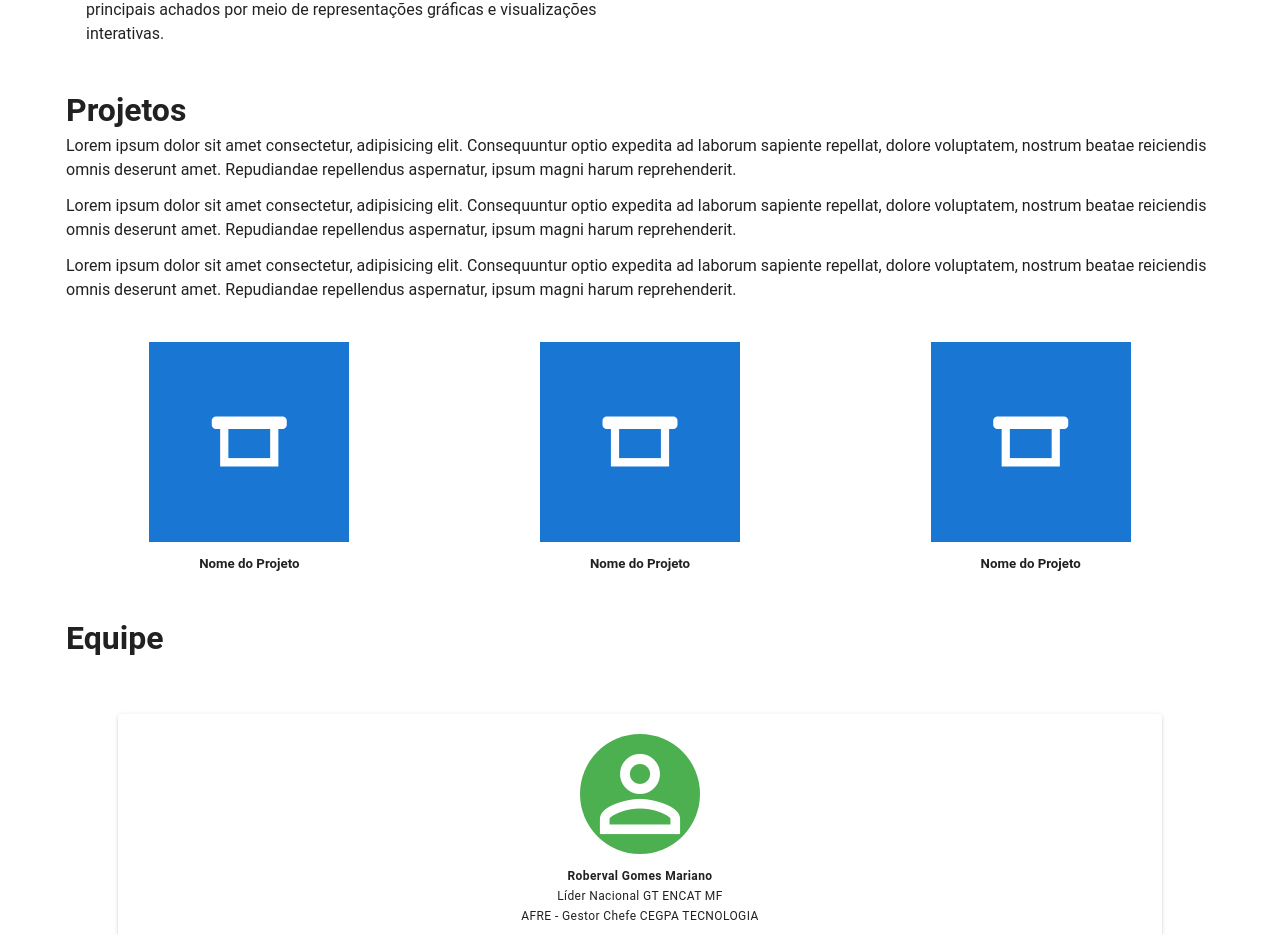
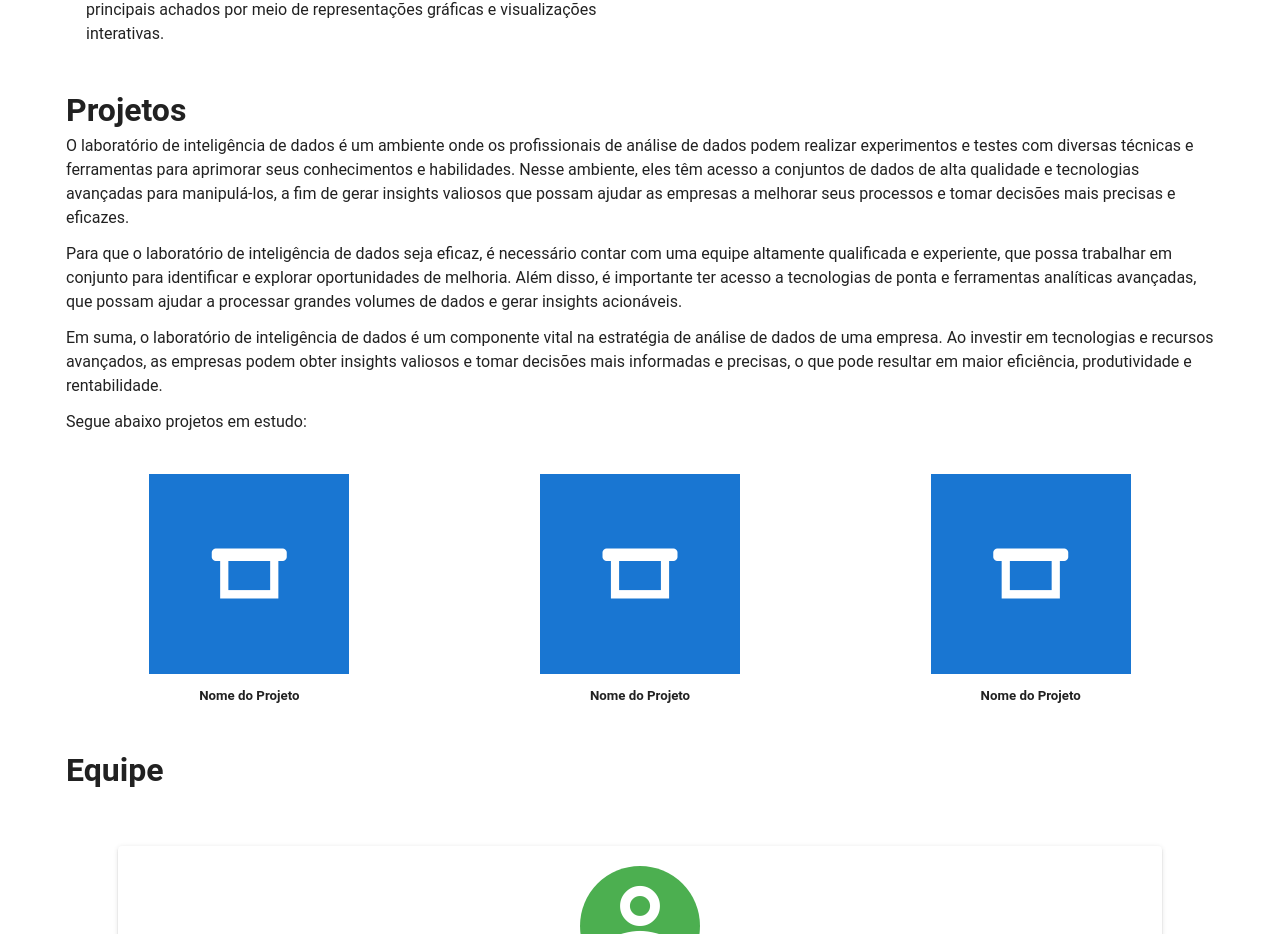
Before and after one commit to Guihumberto/lab-sefaz, a Nuxt app: page / in a window 1280 px wide. Shown: the part 895-1829 px from the top of the page. Built offline with nearby package versions, Linux system fonts and the light colour scheme.

Commit message:
second commit

```diff
--- a/pages/index.vue
+++ b/pages/index.vue
@@ -47,17 +47,17 @@
         <!-- Projetos -->
         <div class="my-10">
             <h1>Projetos</h1>
-            <p>Lorem ipsum dolor sit amet consectetur, adipisicing elit.
-                Consequuntur optio expedita ad laborum sapiente repellat, dolore voluptatem, nostrum beatae reiciendis omnis deserunt amet.
-                Repudiandae repellendus aspernatur, ipsum magni harum reprehenderit.
+            <p>
+                O laboratório de inteligência de dados é um ambiente onde os profissionais de análise de dados podem realizar experimentos e testes com diversas técnicas e ferramentas para aprimorar seus conhecimentos e habilidades. Nesse ambiente, eles têm acesso a conjuntos de dados de alta qualidade e tecnologias avançadas para manipulá-los, a fim de gerar insights valiosos que possam ajudar as empresas a melhorar seus processos e tomar decisões mais precisas e eficazes.
             </p>
-            <p class="my-3">Lorem ipsum dolor sit amet consectetur, adipisicing elit.
-                Consequuntur optio expedita ad laborum sapiente repellat, dolore voluptatem, nostrum beatae reiciendis omnis deserunt amet.
-                Repudiandae repellendus aspernatur, ipsum magni harum reprehenderit.
+            <p class="my-3">
+                Para que o laboratório de inteligência de dados seja eficaz, é necessário contar com uma equipe altamente qualificada e experiente, que possa trabalhar em conjunto para identificar e explorar oportunidades de melhoria. Além disso, é importante ter acesso a tecnologias de ponta e ferramentas analíticas avançadas, que possam ajudar a processar grandes volumes de dados e gerar insights acionáveis.
             </p>
-            <p>Lorem ipsum dolor sit amet consectetur, adipisicing elit.
-                Consequuntur optio expedita ad laborum sapiente repellat, dolore voluptatem, nostrum beatae reiciendis omnis deserunt amet.
-                Repudiandae repellendus aspernatur, ipsum magni harum reprehenderit.
+            <p>
+                Em suma, o laboratório de inteligência de dados é um componente vital na estratégia de análise de dados de uma empresa. Ao investir em tecnologias e recursos avançados, as empresas podem obter insights valiosos e tomar decisões mais informadas e precisas, o que pode resultar em maior eficiência, produtividade e rentabilidade.
+            </p>
+            <p class="mt-3">
+                Segue abaixo projetos em estudo:
             </p>
             <div class="mt-10 text-center">
                 <v-row justify="center">
```
